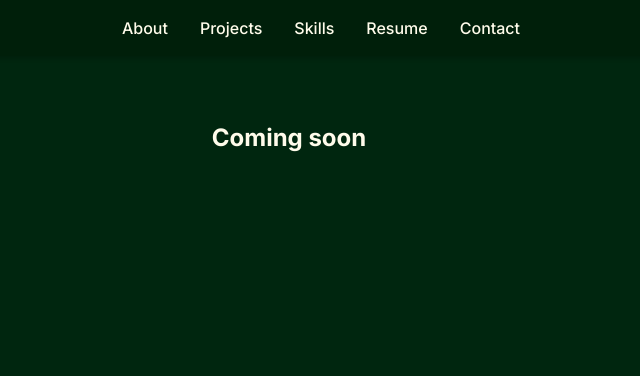
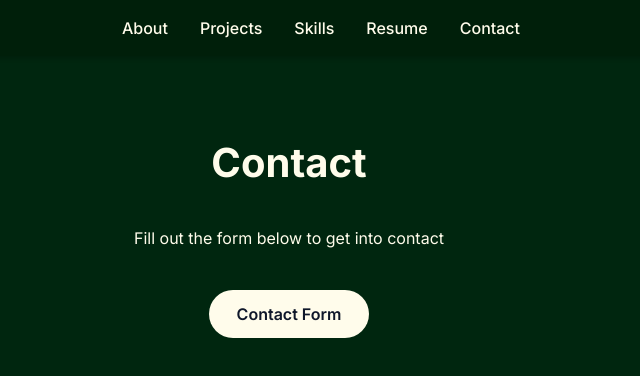
Before and after one commit to 7anisakhan/7anisakhan.github.io, a React (Vite) app in the folder website/: page /contact in a window 1280 px wide. Shown: the top 376 px of the page, without its empty margins (351-991 px from the left). Built offline with nearby package versions, Linux system fonts and the light colour scheme.

Commit message:
Updated contact page

```diff
--- a/website/src/App.css
+++ b/website/src/App.css
@@ -23,6 +23,7 @@ h1 {
 
 h2 {
     color: #FFFCEB;
+    font-size: 40px;
 }
 
 .container {
@@ -122,3 +123,23 @@ h2 {
 .skills-category {
     text-align: center;
 }
+
+.contact-button,
+.contact-button:visited {
+    display: inline-block;
+    margin-top: 1.5rem;
+    padding: 0.75rem 1.75rem;
+    font-size: 1rem;
+    font-weight: 600;
+    text-decoration: none;
+    color: #0f172a;
+    background-color: #FFFCEB;
+    border-radius: 999px;
+    transition: transform 0.2s ease, background-color 0.2s ease;
+}
+
+    .contact-button:hover {
+        transform: scale(1.1);
+        background-color: #82B093;
+        color: #0f172a;
+    }
--- a/website/src/Pages/Contact.jsx
+++ b/website/src/Pages/Contact.jsx
@@ -3,11 +3,18 @@ function Contact() {
 
     return (
 
-        <section>
-        <h2>
-            Coming soon
-        </h2>
-        </section >
+        <section className="contact">
+            <h2>Contact</h2>
+            <p>Fill out the form below to get into contact</p>
+            <a href="https://forms.office.com/Pages/ResponsePage.aspx?id=DQSIkWdsW0yxEjajBLZtrQAAAAAAAAAAAAO__pwXlGpURTJCQjJEWVgxRzNUWTNFSjc5NEJNM1lWNS4u"
+                target="_blank"
+                rel="noopener noreferrer"
+                className="contact-button"
+            >
+            Contact Form
+                </a>
+
+        </section>
 
 
     );
```
Also changed, not shown: 1 other file (tests, documents, lock files or other folders).
